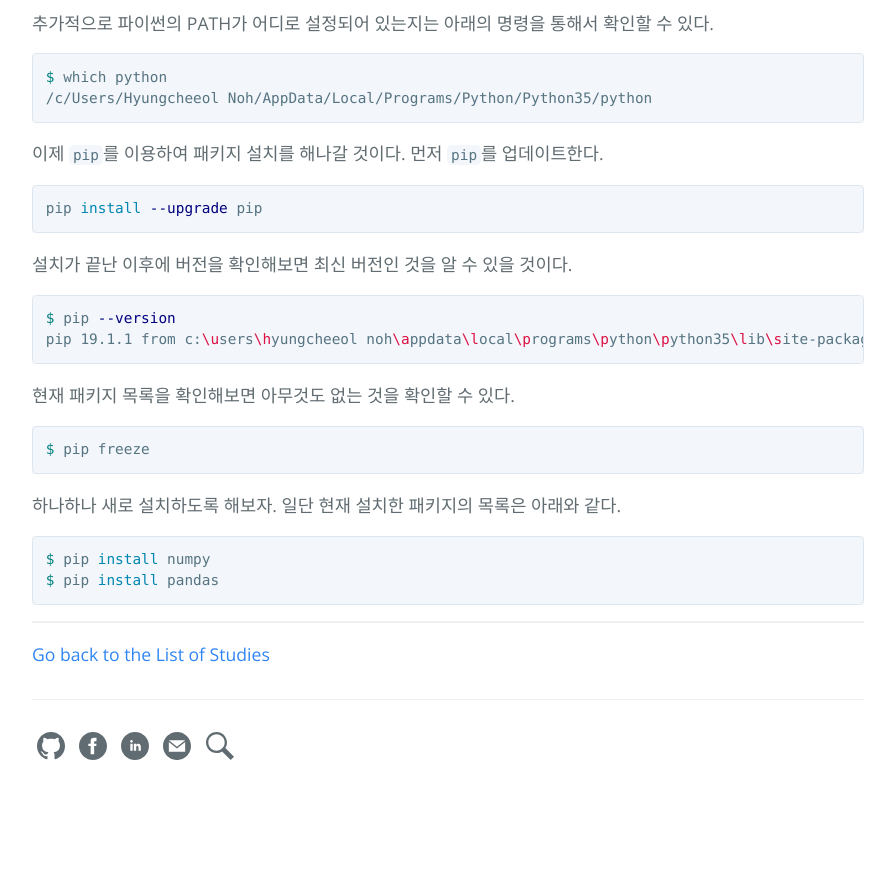
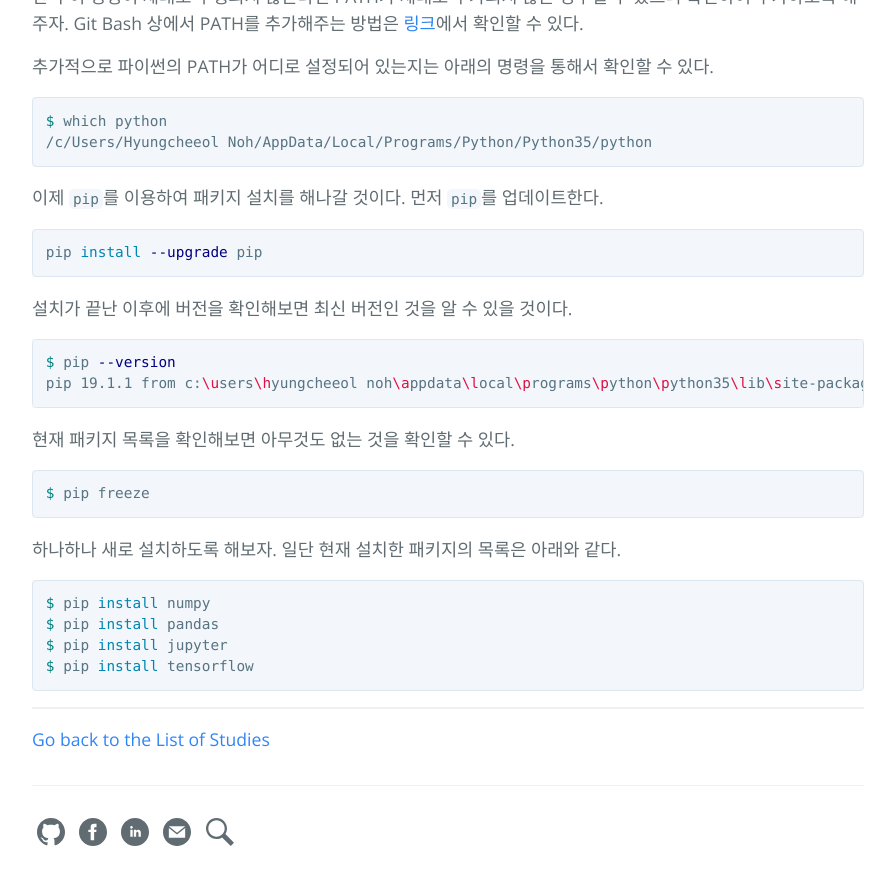
Before and after one commit to hcnoh/hcnoh.github.io, a Jekyll site: the page built from _posts/2019-06-09-windows-setting.md, in a window 1280 px wide and 900 px high, scrolled down 2853 px. Shown: the top 885 px of the window, without its empty margins (192-1087 px from the left). Built offline with Jekyll 4.4.1, drawn with Linux system fonts in a browser that asks for light colours; comment, search, counter and statistics services are not loaded; before the commit the page ends 3667 px from its top, so only the background shows below that.

Commit message:
modify: 2019-06-09-windows-setting.md

````diff
--- a/_posts/2019-06-09-windows-setting.md
+++ b/_posts/2019-06-09-windows-setting.md
@@ -46,7 +46,7 @@ Git for Windows의 설치는 다음의 링크를 참고하였다:
 초기 설치화면에서 `Add Python 3.5 to PATH`를 꼭 선택하는 것을 추천한다. 따로 PATH를 추가해줘야하는 수고를 줄일 수 있다.
 
 파이썬 설치는 다음의 링크를 참고하였다:
-[https://mainia.tistory.com/5678](https://mainia.tistory.com/5678)
+- [https://mainia.tistory.com/5678](https://mainia.tistory.com/5678)
 
 ## Python 패키지 설치
 파이썬 설치가 다 끝난 이후에 Git Bash를 실행하여 파이썬 버전을 확인해보면 (PATH를 추가해줬기 때문에) 제대로 나오는 것을 확인할 수 있다.
@@ -89,4 +89,6 @@ $ pip freeze
 ```bash
 $ pip install numpy
 $ pip install pandas
+$ pip install jupyter
+$ pip install tensorflow
 ```
````
